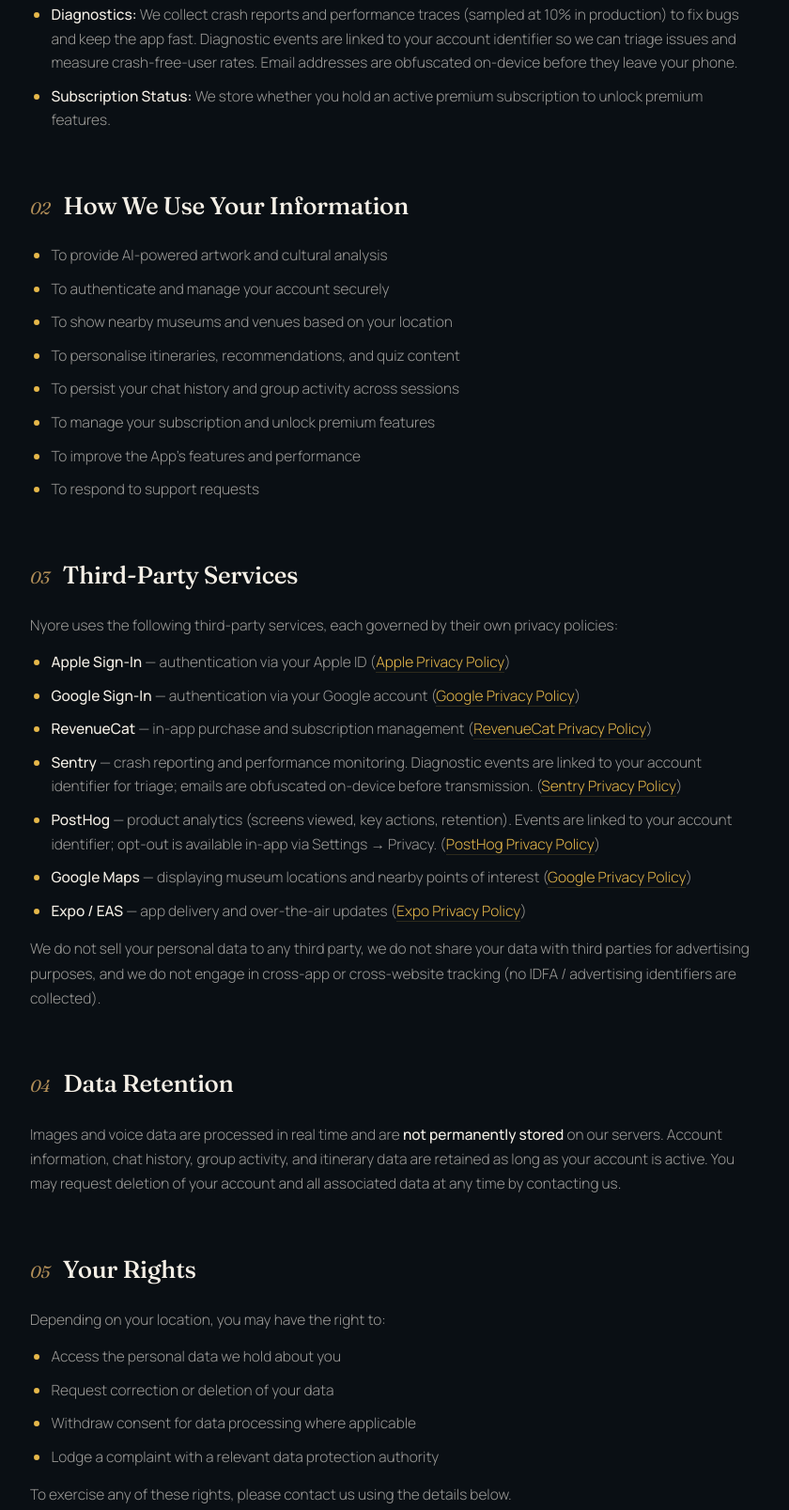
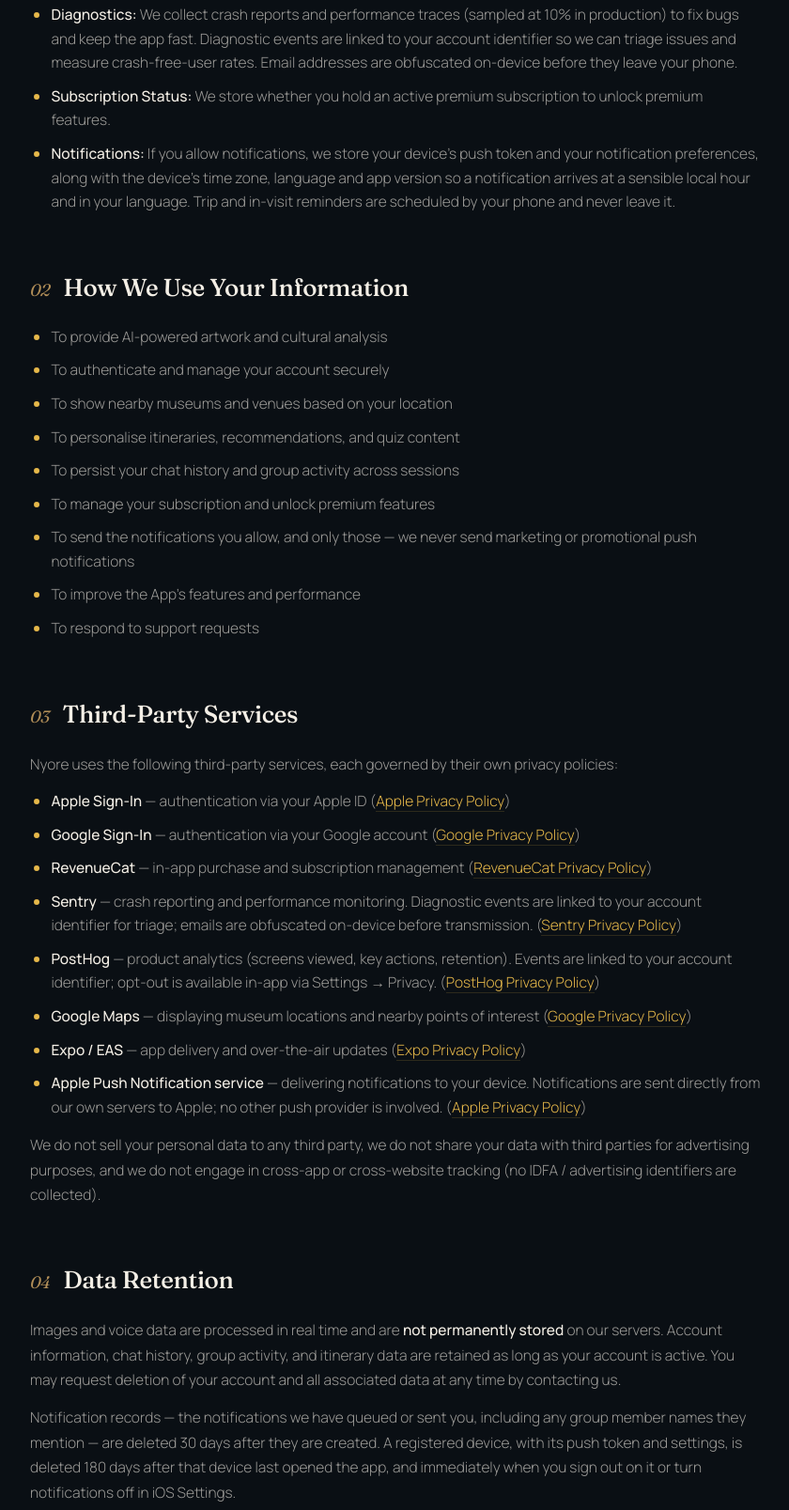
Before and after one commit to iammertg/muse-legal, a plain HTML site: page privacy-policy.html in a window 1280 px wide. Shown: the part 1143-2750 px from the top of the page at 94% size, without its empty margins (218-1058 px from the left). Drawn offline with Linux system fonts and the light colour scheme.

Commit message:
Say what notifications collect, and for how long
P4.2 of the frontendmuse push notifications spec (§N9). Not published yet
— that step is Mert's.

- 01: the push token, the notification preferences, and the time zone,
  language and app version that decide when a notification arrives and in
  what language. Trip and in-visit reminders are scheduled by the phone
  and never leave it, so they are named as such.
- 02: only the notifications you allow, and an explicit line that there
  are no marketing pushes — the app has no campaign kind at all.
- 03: Apple Push Notification service, and that our own servers talk to
  it directly. No third-party push provider is involved.
- 04: both retention periods — 30 days for a notification record, because
  it can carry other group members' names, and 180 days for a registered
  device, deleted immediately on sign-out or when notifications are
  turned off in iOS Settings.

```diff
--- a/privacy-policy.html
+++ b/privacy-policy.html
@@ -143,7 +143,7 @@
 </nav>
 
 <main>
-  <div class="eyebrow"><span class="dot"></span><span>Last updated · May 3, 2026</span></div>
+  <div class="eyebrow"><span class="dot"></span><span>Last updated · September 29, 2026</span></div>
   <h1>Privacy <em>Policy</em></h1>
   <span class="updated">Effective immediately for all users</span>
 
@@ -182,6 +182,10 @@
         addresses are obfuscated on-device before they leave your phone.</li>
       <li><strong>Subscription Status:</strong> We store whether you hold an active premium subscription
         to unlock premium features.</li>
+      <li><strong>Notifications:</strong> If you allow notifications, we store your device's push
+        token and your notification preferences, along with the device's time zone, language and app
+        version so a notification arrives at a sensible local hour and in your language. Trip and
+        in-visit reminders are scheduled by your phone and never leave it.</li>
     </ul>
   </section>
 
@@ -194,6 +198,8 @@
       <li>To personalise itineraries, recommendations, and quiz content</li>
       <li>To persist your chat history and group activity across sessions</li>
       <li>To manage your subscription and unlock premium features</li>
+      <li>To send the notifications you allow, and only those — we never send marketing or
+        promotional push notifications</li>
       <li>To improve the App's features and performance</li>
       <li>To respond to support requests</li>
     </ul>
@@ -219,6 +225,9 @@
         (<a href="https://policies.google.com/privacy" target="_blank" rel="noopener">Google Privacy Policy</a>)</li>
       <li><strong>Expo / EAS</strong> — app delivery and over-the-air updates
         (<a href="https://expo.dev/privacy" target="_blank" rel="noopener">Expo Privacy Policy</a>)</li>
+      <li><strong>Apple Push Notification service</strong> — delivering notifications to your device.
+        Notifications are sent directly from our own servers to Apple; no other push provider is
+        involved. (<a href="https://www.apple.com/legal/privacy/" target="_blank" rel="noopener">Apple Privacy Policy</a>)</li>
     </ul>
     <p>We do not sell your personal data to any third party, we do not share your data with third
       parties for advertising purposes, and we do not engage in cross-app or cross-website tracking
@@ -231,6 +240,10 @@
       on our servers. Account information, chat history, group activity, and itinerary data are
       retained as long as your account is active. You may request deletion of your account and all
       associated data at any time by contacting us.</p>
+    <p>Notification records — the notifications we have queued or sent you, including any group
+      member names they mention — are deleted 30 days after they are created. A registered device,
+      with its push token and settings, is deleted 180 days after that device last opened the app,
+      and immediately when you sign out on it or turn notifications off in iOS Settings.</p>
   </section>
 
   <section>
```
